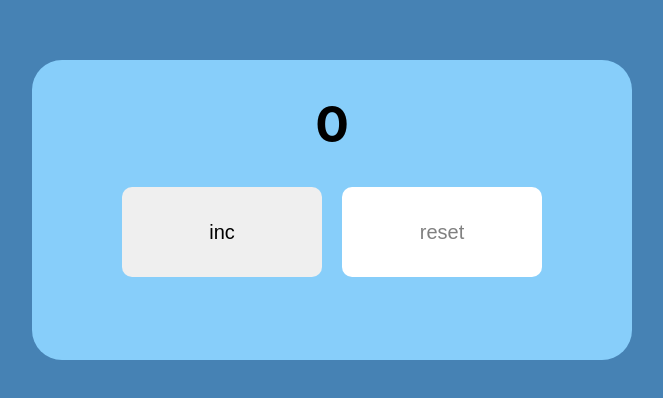
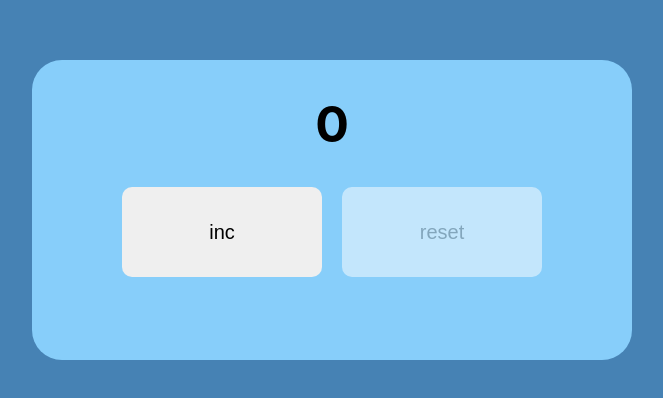
Before and after one commit to AlekseiCherenkevich/exam-monday-counter, a React (Create React App) app: page / in a window 1280 px wide. Shown: the part 130-528 px from the top of the page, without its empty margins (308-971 px from the left). Built offline with nearby package versions, Linux system fonts and the light colour scheme.

Commit message:
fix disabled

```diff
--- a/src/App.tsx
+++ b/src/App.tsx
@@ -5,7 +5,7 @@ import Count from "./components/Count";
 import Button from "./components/Button";
 
 function App() {
-    const [count, setCount] =useState<number>(0)
+    const [count, setCount] = useState<number>(0)
     const increase = () => {
         if (count < 5) {
             setCount(count + 1)
--- a/src/components/Button.module.css
+++ b/src/components/Button.module.css
@@ -6,4 +6,5 @@
 .button:disabled {
     background-color: white;
     color: grey;
+    opacity: 0.5;
 }
```
Also changed, not shown: package.json (+7 -1 lines), 1 other file (tests, documents, lock files or other folders). Lines whose indentation alone changed are shown as unchanged.
